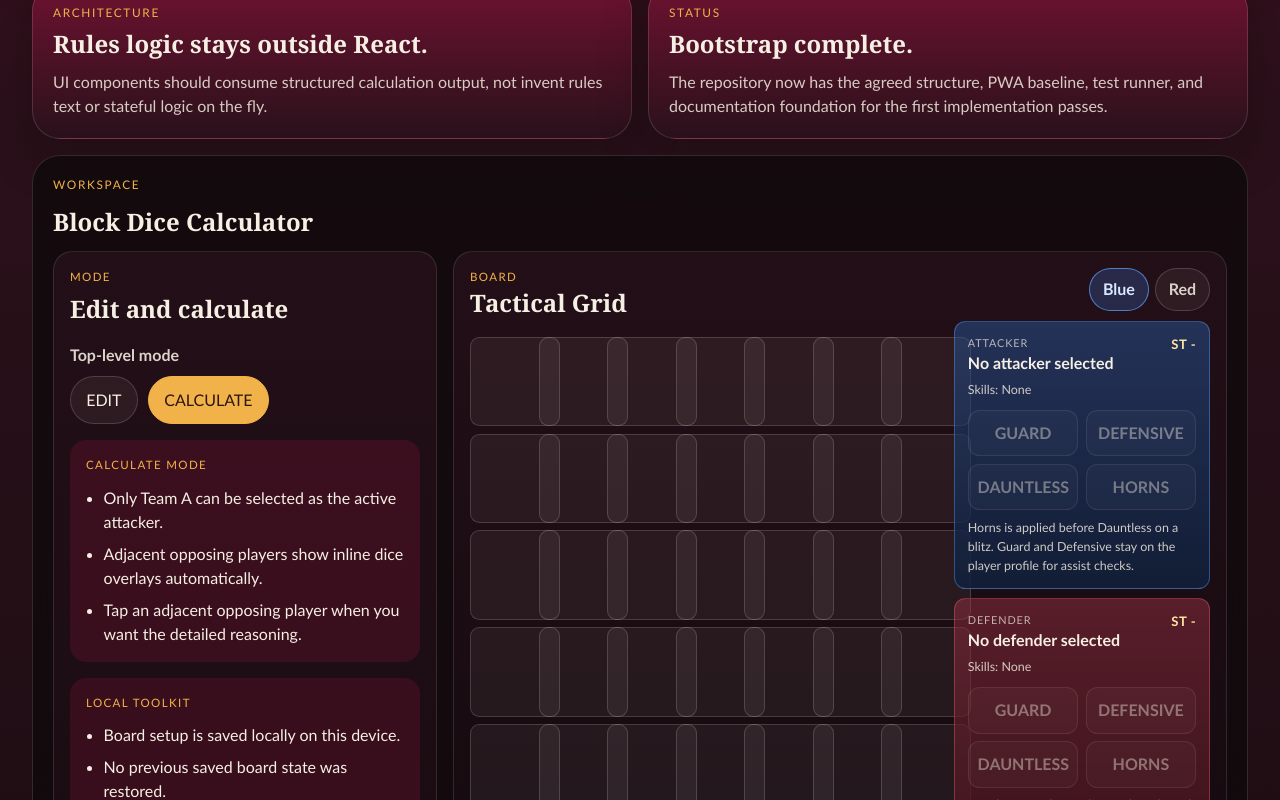
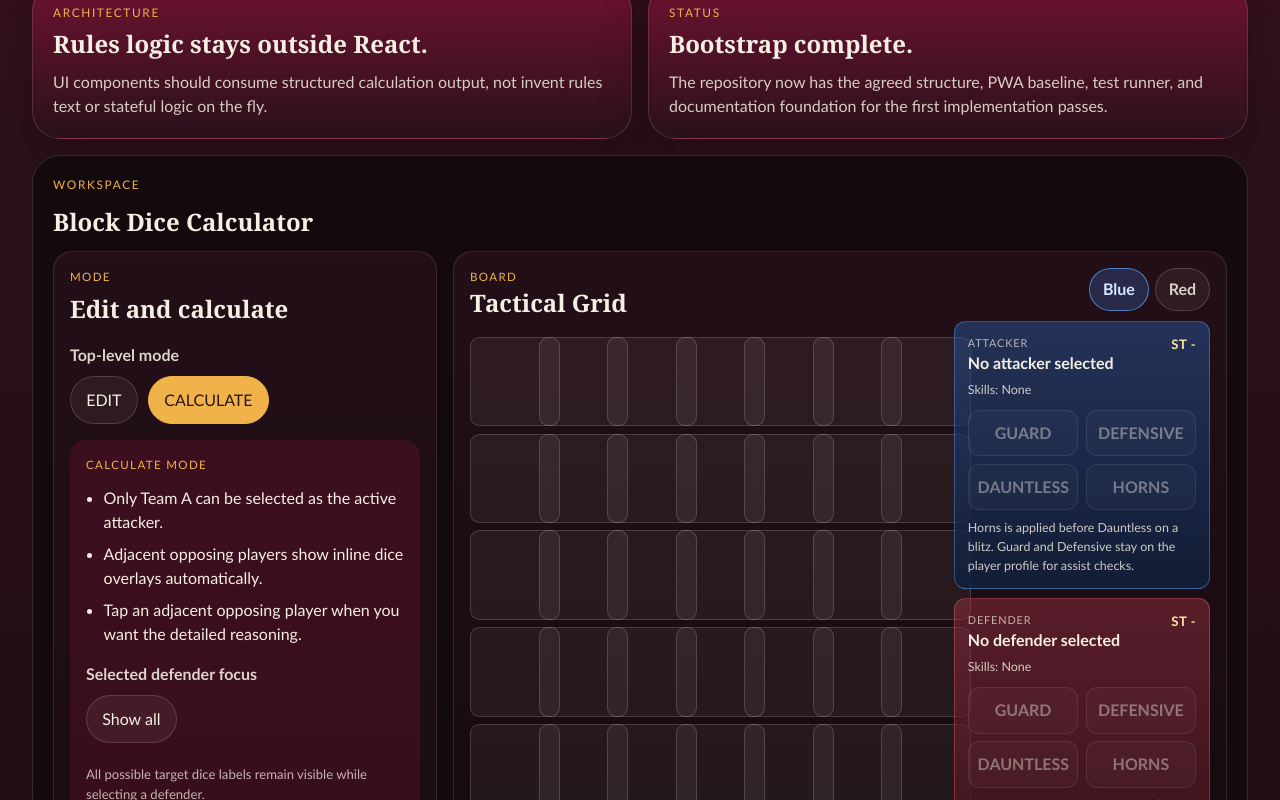
Before and after one commit to safeathomeapp/bloodbowltoolkit, a React (Vite) app: page / in a window 1280 px wide. Both pictures are taken after a click on the button "CALCULATE". Shown: the part 1026-1826 px from the top of the page. Built offline with nearby package versions, Linux system fonts and the light colour scheme.

Commit message:
feat: add selected defender focus toggle

```diff
--- a/src/tools/block-dice/components/BlockDiceCalculator.tsx
+++ b/src/tools/block-dice/components/BlockDiceCalculator.tsx
@@ -47,6 +47,7 @@ interface PersistedCalculatorState {
   activeTeam: TeamSide
   appMode: AppMode
   previewMode: PreviewMode
+  focusSelectedDefender: boolean
   invalidatedBlitzCandidates: Record<string, string[]>
   selectedBlitzCandidateKey: string | null
 }
@@ -167,6 +168,9 @@ export function BlockDiceCalculator() {
   })
   const [appMode, setAppMode] = useState<AppMode>(persistedState?.appMode ?? 'EDIT')
   const [previewMode, setPreviewMode] = useState<PreviewMode>(persistedState?.previewMode ?? 'STANDARD')
+  const [focusSelectedDefender, setFocusSelectedDefender] = useState(
+    persistedState?.focusSelectedDefender ?? false,
+  )
   const [invalidatedBlitzCandidates, setInvalidatedBlitzCandidates] = useState<Record<string, string[]>>(
     persistedState?.invalidatedBlitzCandidates ?? {},
   )
@@ -193,6 +197,7 @@ export function BlockDiceCalculator() {
       activeTeam,
       appMode,
       previewMode,
+      focusSelectedDefender,
       invalidatedBlitzCandidates,
       selectedBlitzCandidateKey,
     }
@@ -203,6 +208,7 @@ export function BlockDiceCalculator() {
     activeTeam,
     boardState,
     draft,
+    focusSelectedDefender,
     invalidatedBlitzCandidates,
     nextNumbers,
     playerProfiles,
@@ -430,6 +436,7 @@ export function BlockDiceCalculator() {
     setNextNumbers({ A: 1, B: 1 })
     setAppMode('EDIT')
     setPreviewMode('STANDARD')
+    setFocusSelectedDefender(false)
     setInvalidatedBlitzCandidates({})
     setSelectedBlitzCandidateKey(null)
     setIsWhyPanelOpen(false)
@@ -773,6 +780,24 @@ export function BlockDiceCalculator() {
                 </div>
               </>
             ) : null}
+            <div className={styles.controlGroup}>
+              <span className={styles.label}>Selected defender focus</span>
+              <div className={styles.toggleRow}>
+                <button
+                  type="button"
+                  className={focusSelectedDefender ? styles.toggleActive : styles.toggle}
+                  onClick={() => setFocusSelectedDefender((current) => !current)}
+                  aria-pressed={focusSelectedDefender}
+                >
+                  {focusSelectedDefender ? 'Focused' : 'Show all'}
+                </button>
+              </div>
+              <p className={styles.statusNote}>
+                {focusSelectedDefender
+                  ? 'Once a defender is selected, other target dice labels are hidden.'
+                  : 'All possible target dice labels remain visible while selecting a defender.'}
+              </p>
+            </div>
           </div>
         )}
 
@@ -876,6 +901,9 @@ export function BlockDiceCalculator() {
                   isBlocker && showBlitzMarker && currentSquareBlitzLabel ? currentSquareBlitzLabel : null
                 const showCalculateAnnotations = appMode === 'CALCULATE'
                 const showEditTokenMeta = appMode === 'EDIT'
+                const shouldHideOtherTargetPreview =
+                  focusSelectedDefender && appMode === 'CALCULATE' && Boolean(target) && !isTarget
+                const visiblePreview = shouldHideOtherTargetPreview ? undefined : preview
                 const tokenRoleLabel = getTokenRoleLabel({
                   isBlocker: Boolean(isBlocker),
                   isTarget: Boolean(isTarget),
@@ -938,9 +966,9 @@ export function BlockDiceCalculator() {
                           </span>
                         ) : null}
                         {showEditTokenMeta && skills.length > 0 ? <span className={styles.tokenMeta}>{skills.join(', ')}</span> : null}
-                        {preview ? (
+                        {visiblePreview ? (
                           <span className={showCalculateAnnotations ? styles.previewBadgeCompact : styles.previewBadge}>
-                            {preview.diceLabel}
+                            {visiblePreview.diceLabel}
                           </span>
                         ) : null}
                         {!preview && attackerCurrentSquareDiceLabel ? (
```
Also changed, not shown: 1 other file (tests, documents, lock files or other folders).
